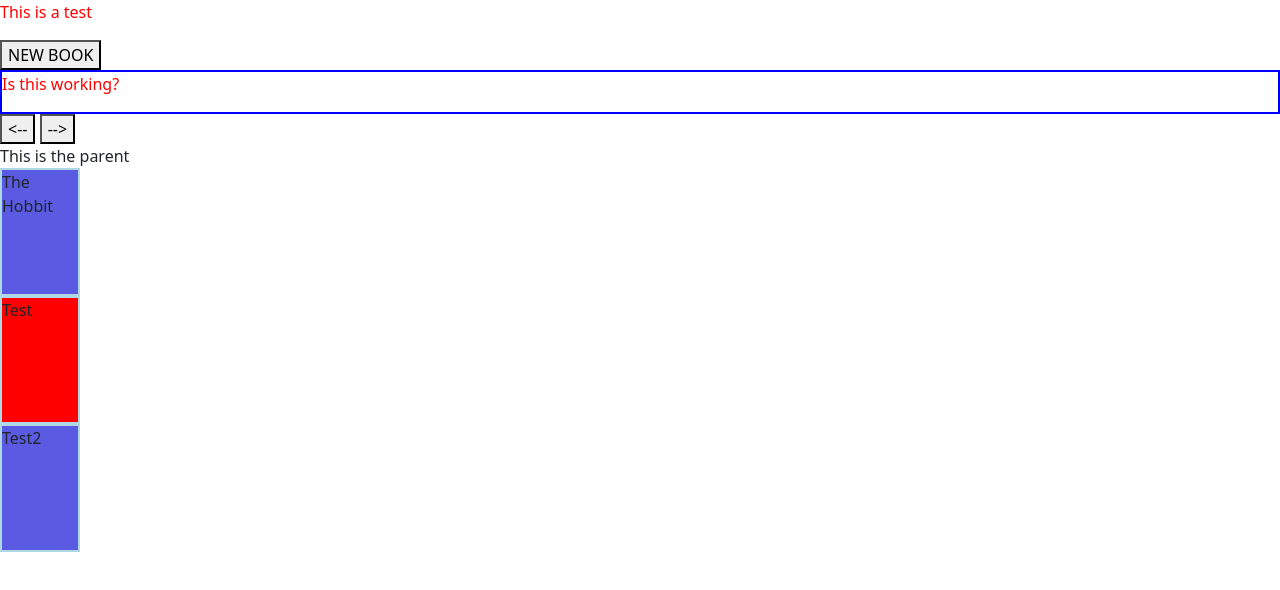
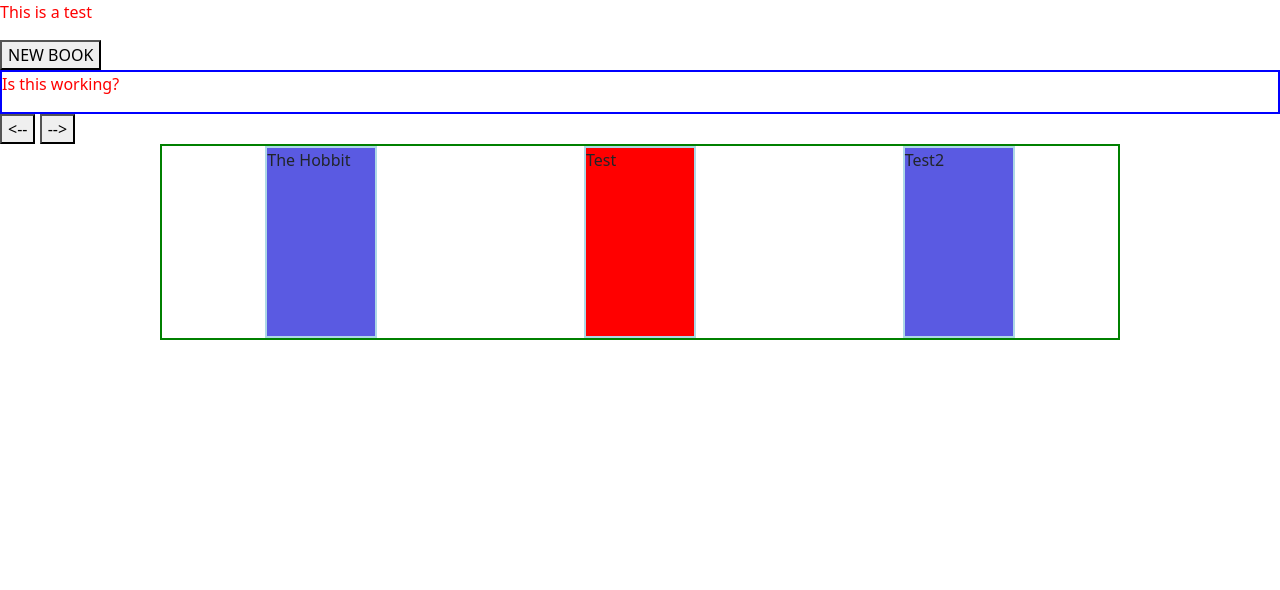
Before and after one commit to tlq68/JSLibrary, a plain HTML site: page index.html in a window 1280 px wide. Drawn offline with nearby package versions, Linux system fonts and the light colour scheme.

Commit message:
Centered parent div

```diff
--- a/css/style.css
+++ b/css/style.css
@@ -5,10 +5,15 @@
 .info-card {
   background-color: rgb(90, 90, 226);
   border: 2px solid lightblue;
-  width: 5em;
-  height: 8em;
+  width: 7em;
+  height: 12em;
 }
 
-#Test:nth-child(1) {
-  background-color: red;
+#card_parent {
+  display: flex;
+  justify-content: space-around;
+  width: 75%;
+  border: 2px solid green;
+
+  margin: auto;
 }
--- a/js/script.js
+++ b/js/script.js
@@ -34,7 +34,7 @@
 
     parentDiv = document.createElement('div');
     parentDiv.id = 'card_parent';
-    parentDiv.textContent = 'This is the parent';
+    // parentDiv.textContent = 'This is the parent';
     document.getElementsByTagName('body')[0].appendChild(parentDiv);
 
     const test = document.getElementById('#card_parent');
```
